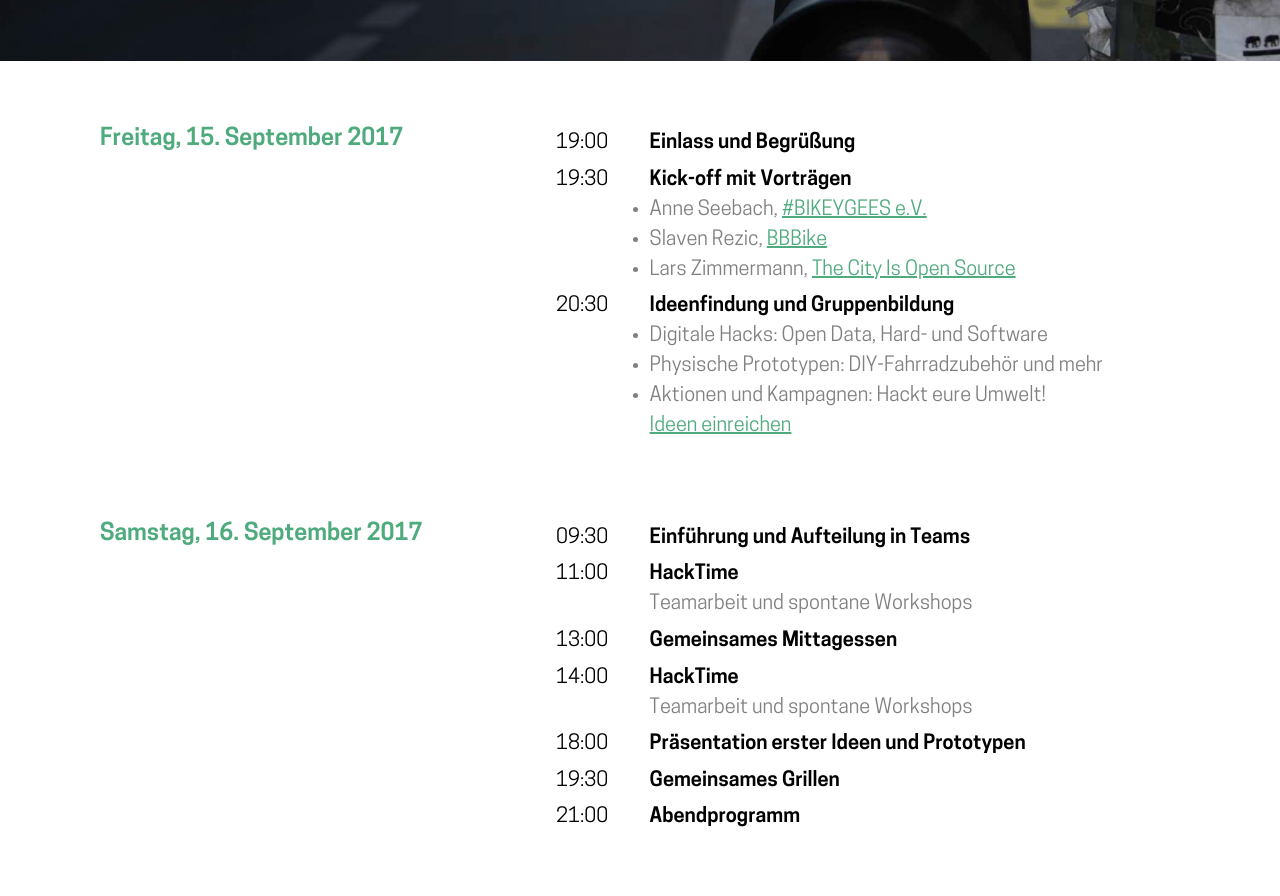
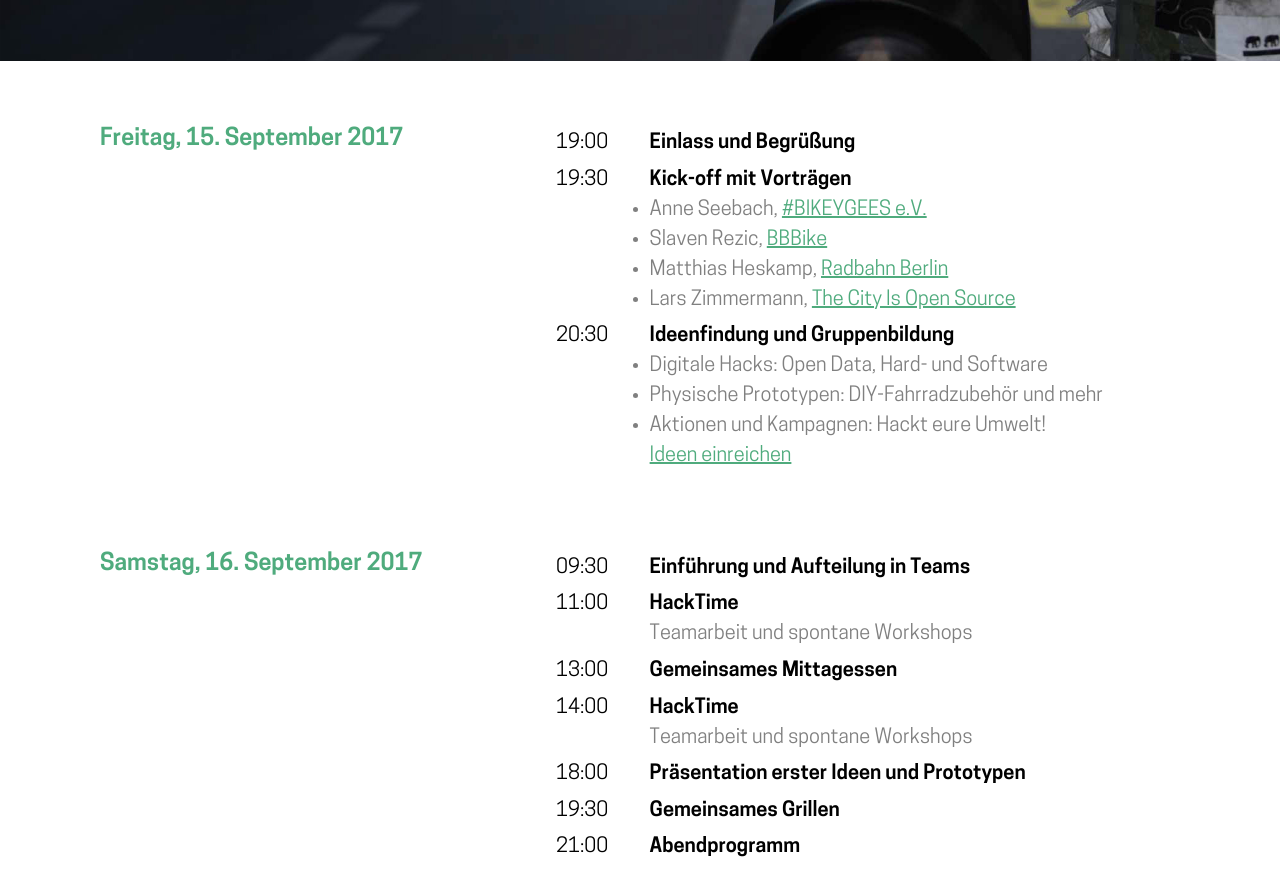
Before and after one commit to sjockers/cyclehackberlin.de, a Jekyll site: the page built from mitmachen.md, in a window 1280 px wide and 900 px high, scrolled down 563 px. Shown: the top 896 px of the window. Built offline with Jekyll 4.4.1, drawn with Linux system fonts in a browser that asks for light colours.

Commit message:
Schedule: Add radbahn.berlin talk

```diff
--- a/mitmachen.md
+++ b/mitmachen.md
@@ -26,6 +26,9 @@ schedule:
         </li>
         <li>
           Slaven Rezic, <a href="http://www.bbbike.de">BBBike</a>
+        </li>
+        <li>
+          Matthias Heskamp, <a href="http://radbahn.berlin/">Radbahn Berlin</a>
         </li>
         <li>
           Lars Zimmermann, <a href="http://thecityisopensource.bloglz.de/hacking-to-create-the-free-sustainable-circular-city/">The City Is Open Source</a>
```
